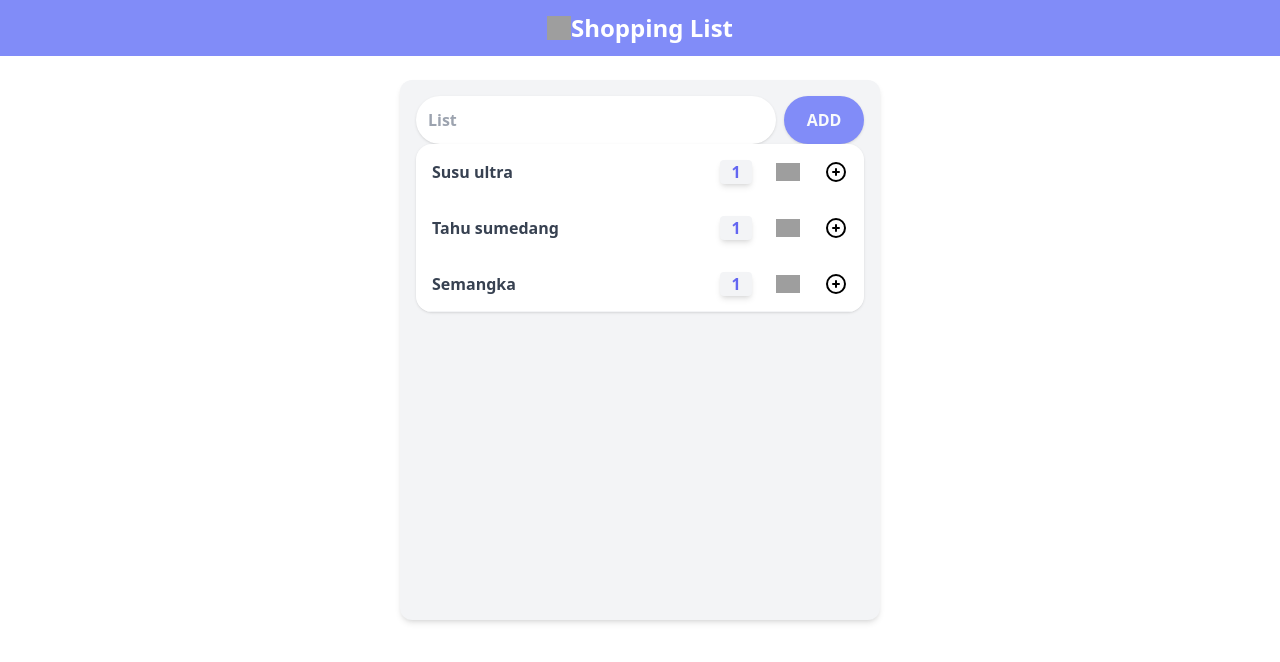
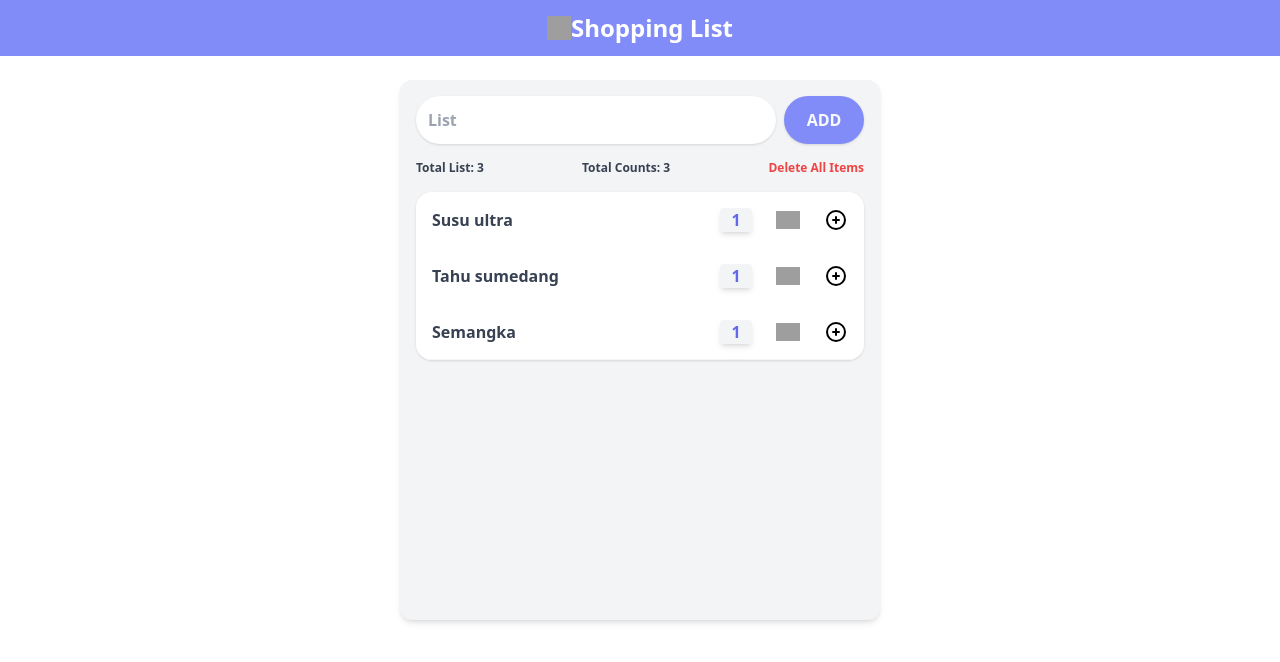
Before and after one commit to indra120/shopping-list-vue, a Vue app: page / in a window 1280 px wide. Shown: the top 662 px of the page. Built offline with nearby package versions, Linux system fonts and the light colour scheme; grey boxes are pictures that could not be loaded.

Commit message:
Displaying the statistic of list

```diff
--- a/src/App.vue
+++ b/src/App.vue
@@ -5,6 +5,7 @@
     className="flex flex-col h-[540px] max-w-[480px] p-4 my-6 mx-auto bg-gray-100 rounded-xl shadow-md"
   >
     <AddShoppingItem :shopping-list="shoppingList" />
+    <Info :shopping-list="shoppingList" @delete-all="deleteAllItems" />
     <ShoppingLists :shopping-list="shoppingList" />
   </section>
 </template>
@@ -15,10 +16,15 @@ import { ShoppingItem } from "./types"
 import Header from "./components/Header.vue"
 import ShoppingLists from "./components/ShoppingLists.vue"
 import AddShoppingItem from "./components/AddShoppingItem.vue"
+import Info from "./components/Info.vue"
 
 const shoppingList = ref<ShoppingItem[]>([
   { title: "Susu ultra", count: 1 },
   { title: "Tahu sumedang", count: 1 },
   { title: "Semangka", count: 1 },
 ])
+
+const deleteAllItems = () => {
+  shoppingList.value = []
+}
 </script>
--- /dev/null
+++ b/src/components/Info.vue
@@ -0,0 +1,30 @@
+<template>
+  <div class="flex justify-between items-center w-full py-4 px-0">
+    <div class="flex justify-center items-center text-gray-700 text-xs">
+      <p class="font-bold">Total List: {{ shoppingList.length }}</p>
+    </div>
+
+    <div class="flex justify-center items-center text-gray-700 text-xs">
+      <p class="font-bold">Total Counts: {{ totalCounts }}</p>
+    </div>
+
+    <button
+      @click="emit('deleteAll')"
+      class="bg-[none] border-0 p-0 text-red-500 text-xs font-bold cursor-pointer"
+    >
+      Delete All Items
+    </button>
+  </div>
+</template>
+
+<script setup lang="ts">
+import { computed } from "vue"
+import { ShoppingItem } from "../types"
+
+const props = defineProps<{ shoppingList: ShoppingItem[] }>()
+const emit = defineEmits<{ deleteAll: [] }>()
+
+const totalCounts = computed(() => {
+  return props.shoppingList.reduce((acc, curr) => acc + curr.count, 0)
+})
+</script>
```
